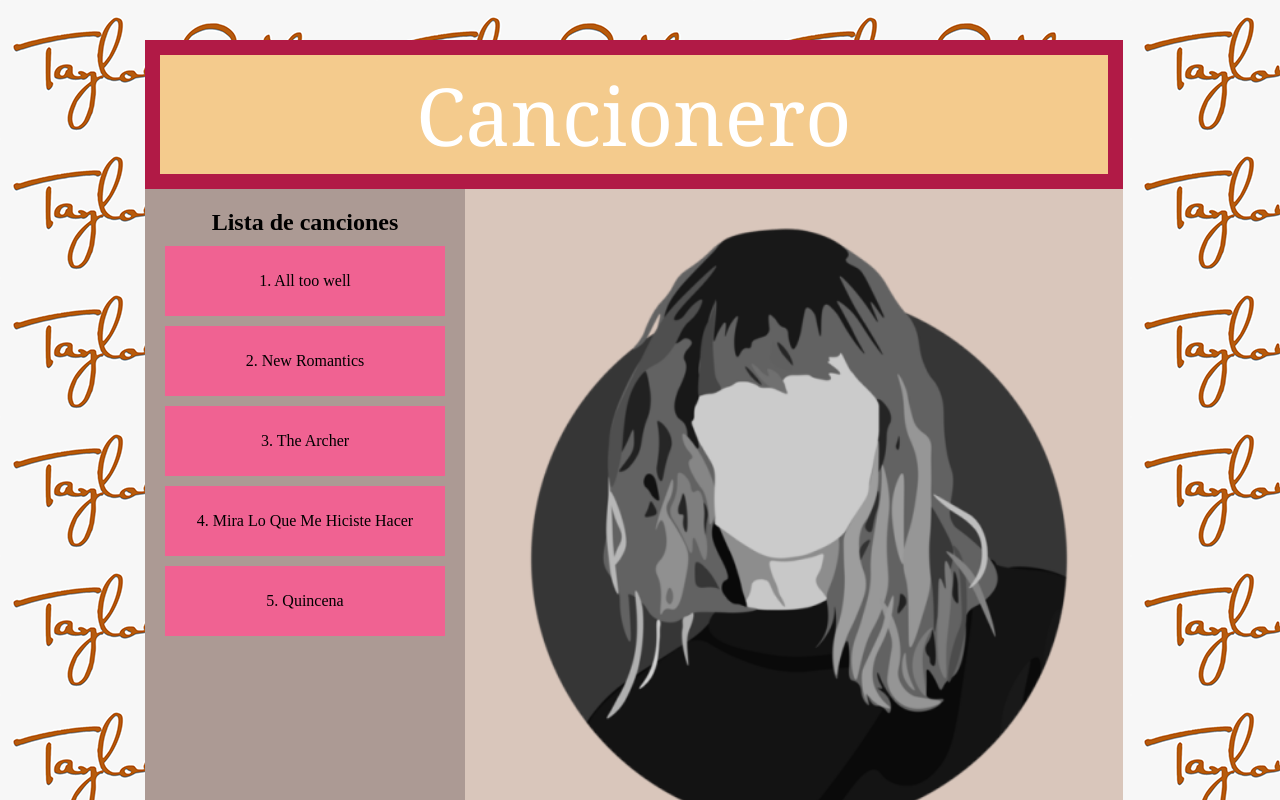
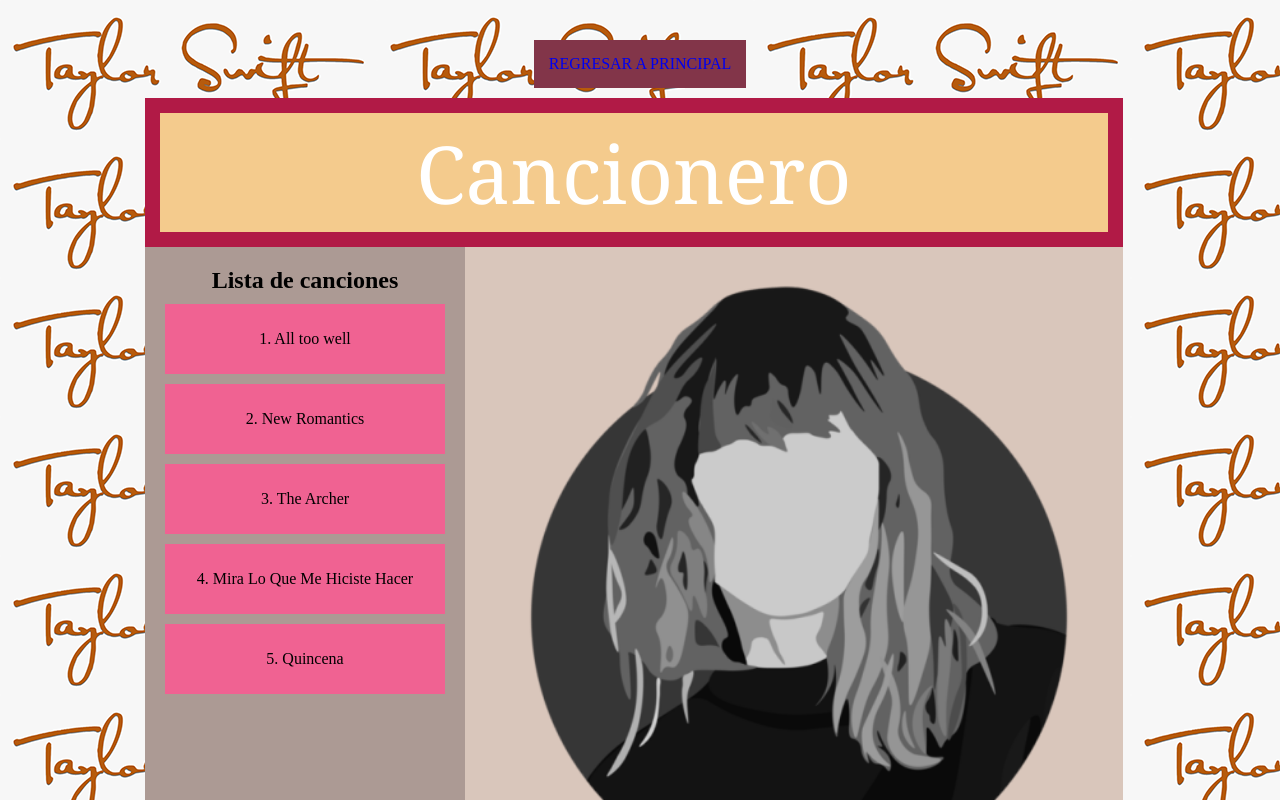
Before and after one commit to crisalcantara22/cancionero, a plain HTML site: page index.html in a window 1280 px wide. Shown: the top 800 px of the page. Drawn offline with Linux system fonts and the light colour scheme; files whose address does not match are found by name.

Commit message:
Update index.html

```diff
--- a/index.html
+++ b/index.html
@@ -58,6 +58,9 @@
                 </center>
                 <td><tr>
                     <aside>
+                        </p>
+    <a href="https://cristofalcantarasolano.github.io/ALCANATARAPERSONAL/" class="btn"> REGRESAR A PRINCIPAL</a>
+    </center>
 
                 <tr><td colspan="7" bgcolor="#b5e9f6 "><footer><center>Derechos reservados Alcantara Cristof, M&eacute;rida Yucat&aacute;n  <img src="img/instagram.png" width="3%" height="3%"> <img src="img/youtube.png" width="3%" height="3%"><img src="img/twitter.png" width="3%" height="3%"> </p>
                 </td>
```
